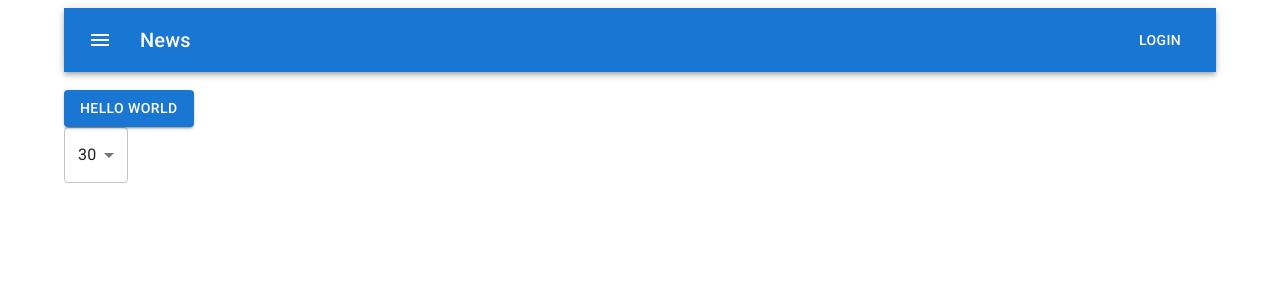
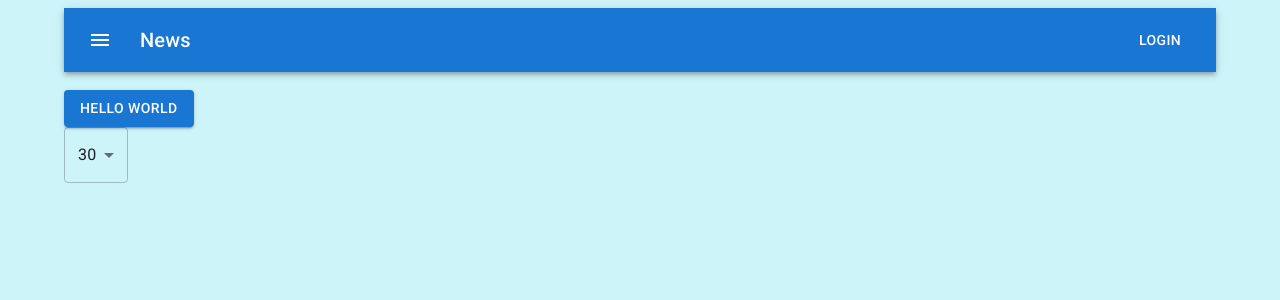
Before and after one commit to tobycm/toby-radio-app, a React (Create React App) app: page / in a window 1280 px wide. Shown: the top 300 px of the page. Built offline with nearby package versions, Linux system fonts and the light colour scheme.

Commit message:
smol changes

```diff
--- /dev/null
+++ b/public/css/style.css
@@ -0,0 +1,3 @@
+body {
+    background-color: #cdf5f9;
+    }
--- a/public/index.html
+++ b/public/index.html
@@ -9,8 +9,6 @@
     <title>Toby Radio</title>
 </head>
 <body>
-    <div id="app">
-
-    </div>
+    <div id="app"></div>
 </body>
 </html>
--- a/src/App.js
+++ b/src/App.js
@@ -20,6 +20,7 @@ function fetchmetadata() {
 export default function App() {
     return (
       <Container maxwidth="false">
+        <link rel="stylesheet" href="css/style.css"/>
         <Box sx={{ flexGrow: 1 }}>
           <AppBar position="static">
             <Toolbar>
```
Also changed, not shown: src/index.js (line endings or trailing spaces).
